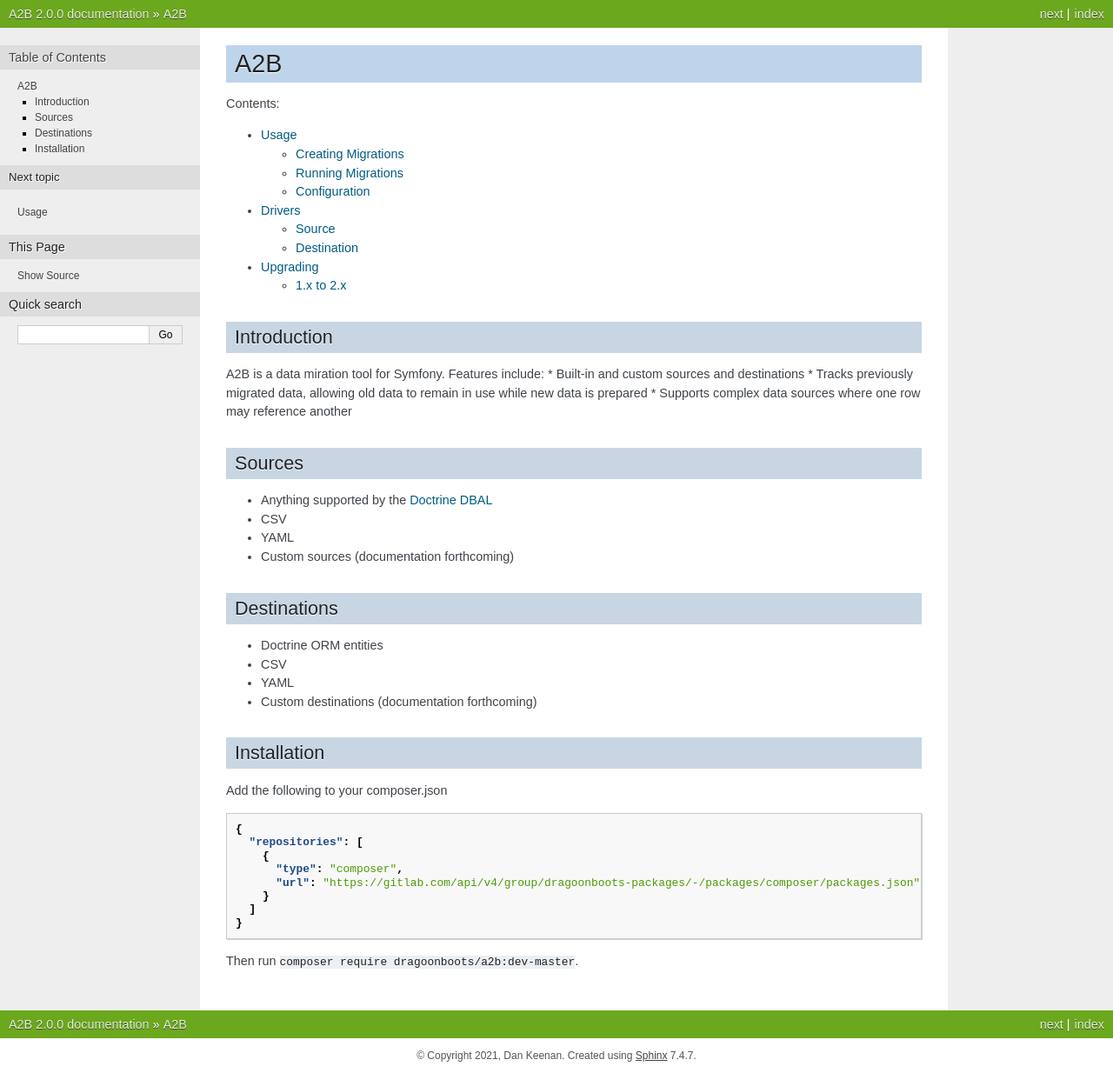
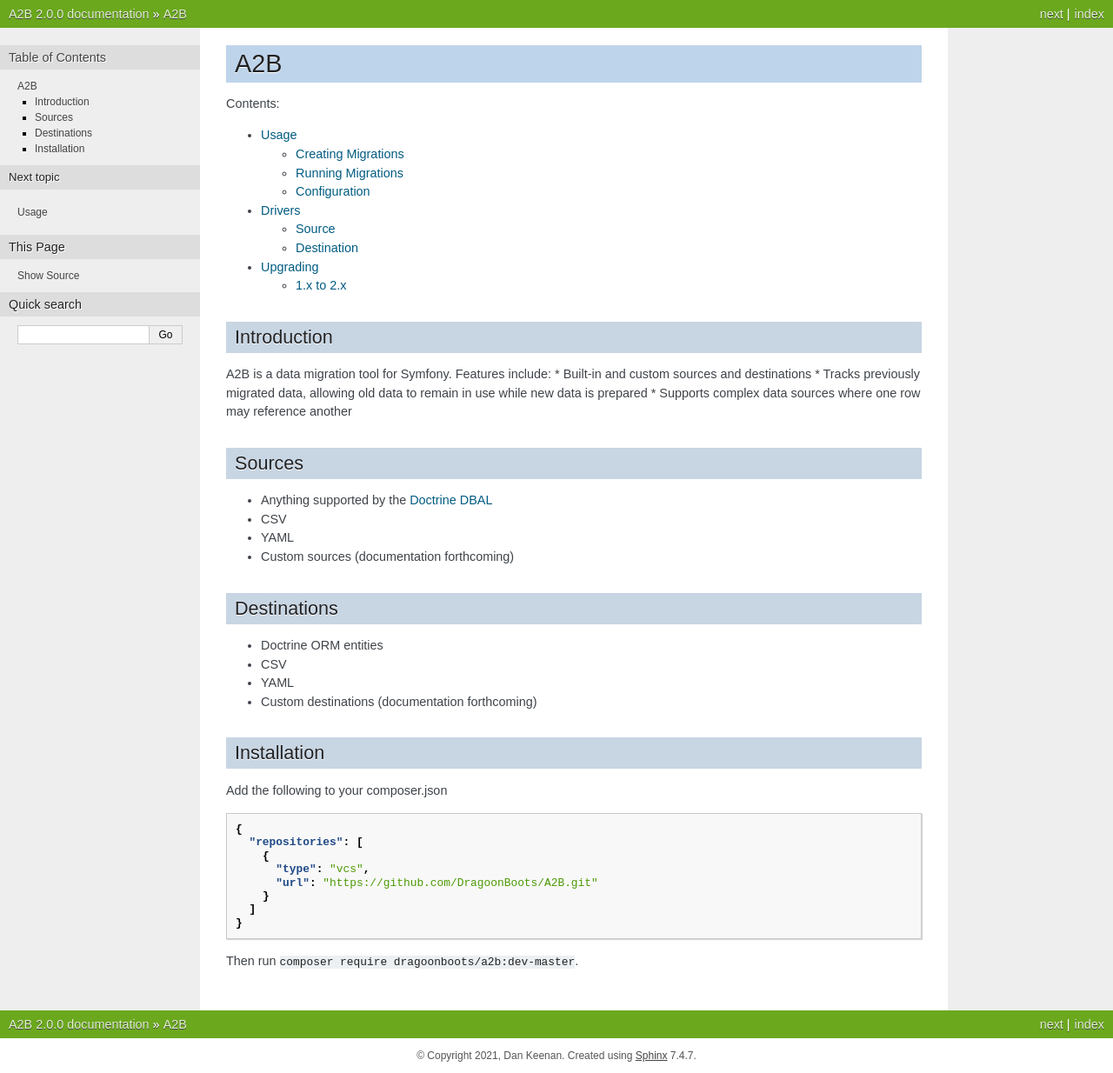
Before and after one commit to DragoonBoots/A2B, a Sphinx documentation site: the page built from doc/index.rst, in a window 1280 px wide. Shown: the whole page at 87% size. Built offline with Sphinx 7.4.7, drawn with Linux system fonts in a browser that asks for light colours.

Commit message:
Update docs index

```diff
--- a/doc/index.rst
+++ b/doc/index.rst
@@ -12,7 +12,7 @@ A2B
 Introduction
 ------------
 
-A2B is a data miration tool for Symfony.  Features include:
+A2B is a data migration tool for Symfony.  Features include:
 * Built-in and custom sources and destinations
 * Tracks previously migrated data, allowing old data to remain in use while new data is prepared
 * Supports complex data sources where one row may reference another
@@ -40,8 +40,8 @@ Add the following to your composer.json
    {
      "repositories": [
        {
-         "type": "composer",
-         "url": "https://gitlab.com/api/v4/group/dragoonboots-packages/-/packages/composer/packages.json"
+         "type": "vcs",
+         "url": "https://github.com/DragoonBoots/A2B.git"
        }
      ]
    }
```
